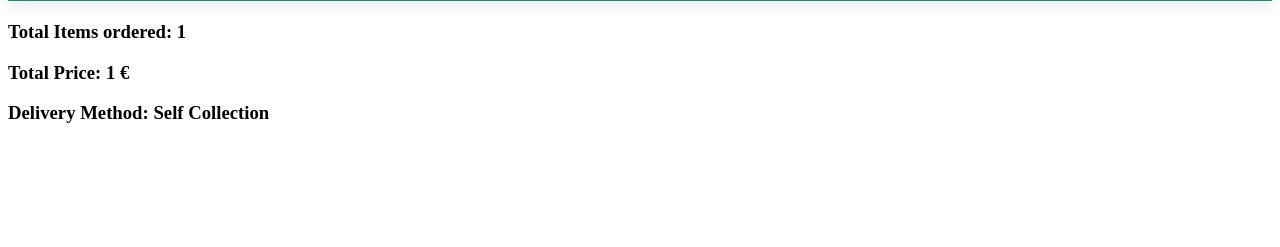
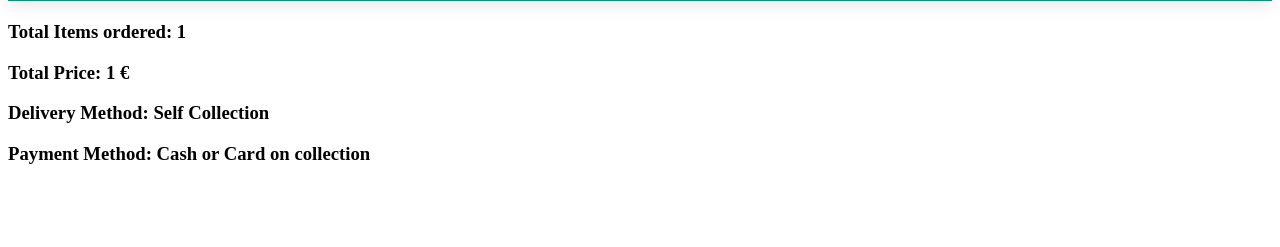
Before and after one commit to m-sharif-azad/BPI-Canteen, a Django app: template The_Canteen/canteen/templates/final.html in a window 1280 px wide. Shown: the part 466-713 px from the top of the page. Run offline with Django 5.2, Linux system fonts and the light colour scheme; a user stored in the database is signed in; data comes from the database, SQL or seed files in the repository; tables that the repository leaves empty hold one stand-in row (values such as "Sample post"); the template is opened without the code that fills it: values that come from a table or form of the project are taken from there, most other values are stand-ins (such as "Sample title", 1, 10 or a date in 2020); parts of the project's set-up code (start-up, migrations or seed data) failed here and were passed over.

Commit message:
some if/else logic added to text output on final.html

```diff
--- a/The_Canteen/canteen/templates/final.html
+++ b/The_Canteen/canteen/templates/final.html
@@ -30,12 +30,19 @@
 </table>
 
 <h3>Total Items ordered: {{ total_items }}</h3>
-<h3>Total Price: {{ total_price }} €</h3>
+<h3>Total Price: {{ total_price }} € {% if delivery_method == "delivery" %} including delivery fee {% endif %}</h3>
 <h3>Delivery Method:
     {% if delivery_method == "delivery" %}
-    Your food will be delivered to: {{ customer.firstname}}, {{ customer.lastname}} {{ customer.address }}, {{ customer.zipcode }}, {{ customer.city }}
+    Your food will be delivered to: {{ customer.firstname}} {{ customer.lastname}}, {{ customer.address }}, {{ customer.zipcode }} {{ customer.city }}
     {% else %}
         Self Collection
+    {% endif %}
+</h3>
+<h3>Payment Method:
+    {% if delivery_method == "delivery" %}
+    Cash or Card to be paid on delivery
+    {% else %}
+    Cash or Card on collection
     {% endif %}
 </h3>
 
```
